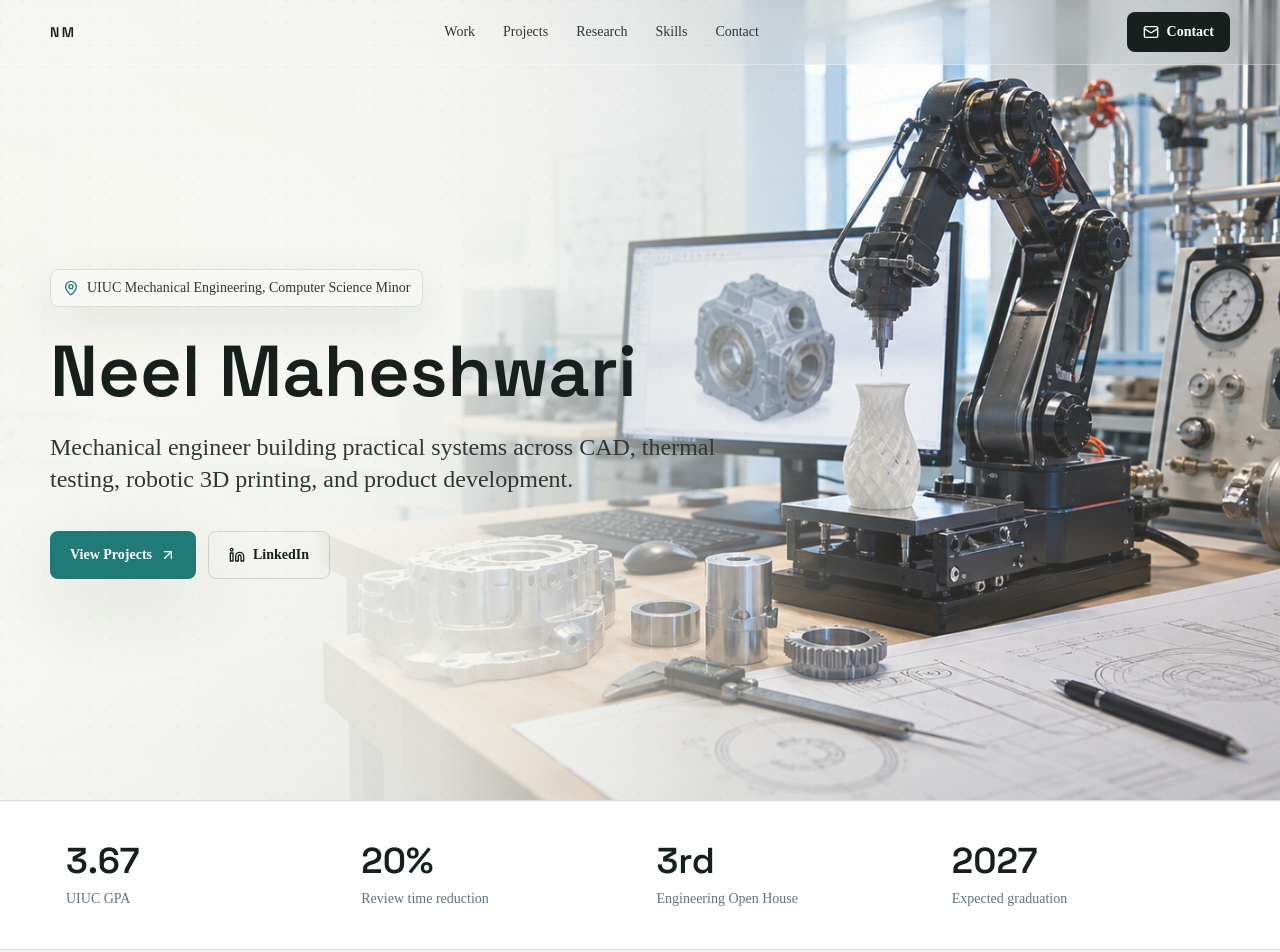
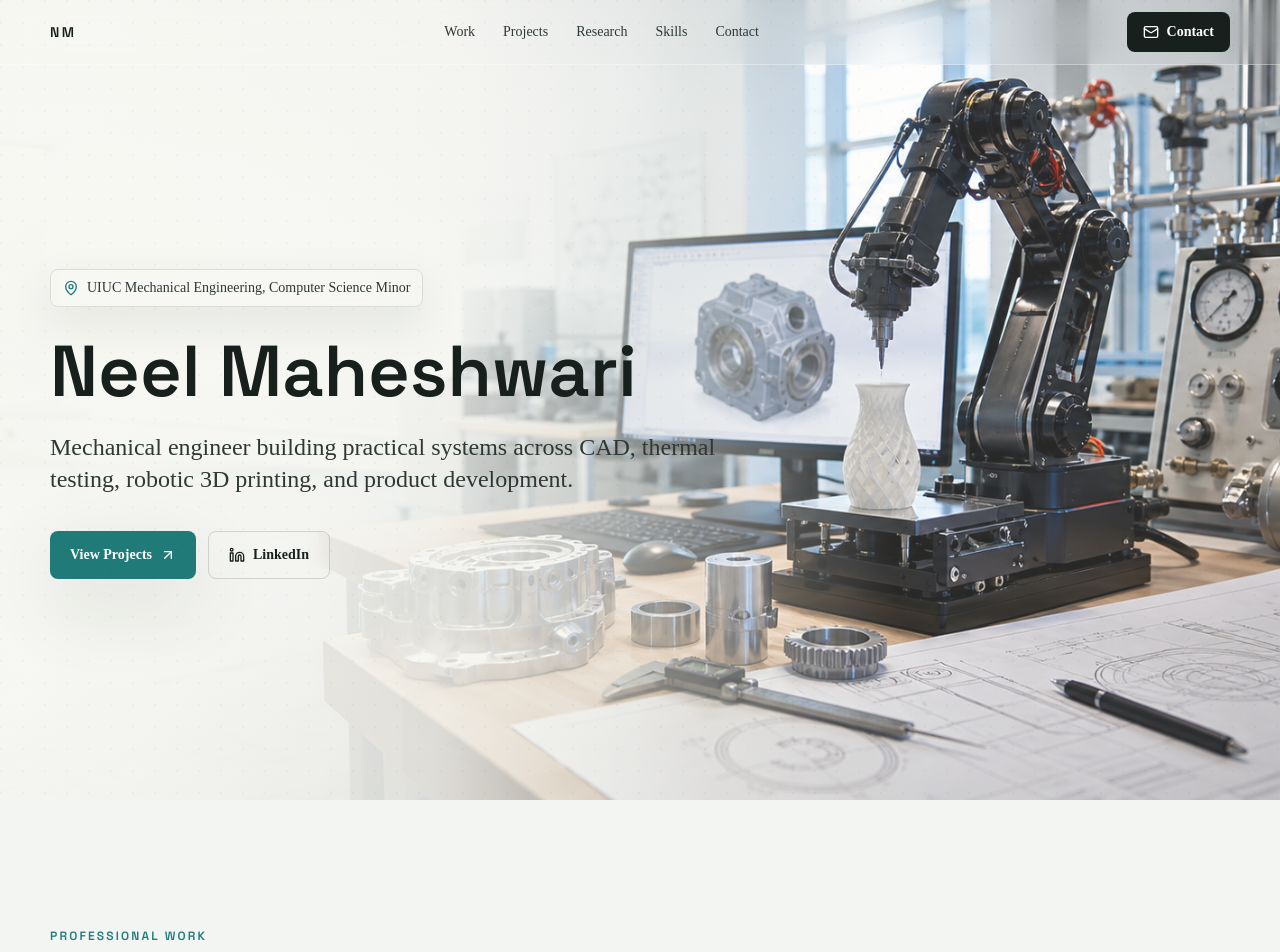
Before and after one commit to NeelMaheshwari5/website-portfolio, a Next.js app: page / in a window 1280 px wide. Shown: the top 952 px of the page. Built offline with nearby package versions, Linux system fonts and the light colour scheme.

Commit message:
Remove hero stats strip

```diff
--- a/app/page.tsx
+++ b/app/page.tsx
@@ -22,13 +22,6 @@ import {
 } from "lucide-react";
 
 const nav = ["Work", "Projects", "Research", "Skills", "Contact"];
-
-const stats = [
-  { value: "3.67", label: "UIUC GPA" },
-  { value: "20%", label: "Review time reduction" },
-  { value: "3rd", label: "Engineering Open House" },
-  { value: "2027", label: "Expected graduation" }
-];
 
 const experience = [
   {
@@ -301,24 +294,6 @@ export default function Home() {
               </a>
             </div>
           </motion.div>
-        </div>
-      </section>
-
-      <section className="border-y border-line bg-white">
-        <div className="section-shell grid grid-cols-2 gap-px md:grid-cols-4">
-          {stats.map((stat, index) => (
-            <motion.div
-              key={stat.label}
-              initial={{ opacity: 0, y: 18 }}
-              whileInView={{ opacity: 1, y: 0 }}
-              viewport={{ once: true }}
-              transition={{ duration: 0.5, delay: index * 0.07 }}
-              className="px-4 py-8 md:py-10"
-            >
-              <p className="font-display text-4xl font-semibold text-ink">{stat.value}</p>
-              <p className="mt-2 text-sm font-medium text-steel">{stat.label}</p>
-            </motion.div>
-          ))}
         </div>
       </section>
 
```
